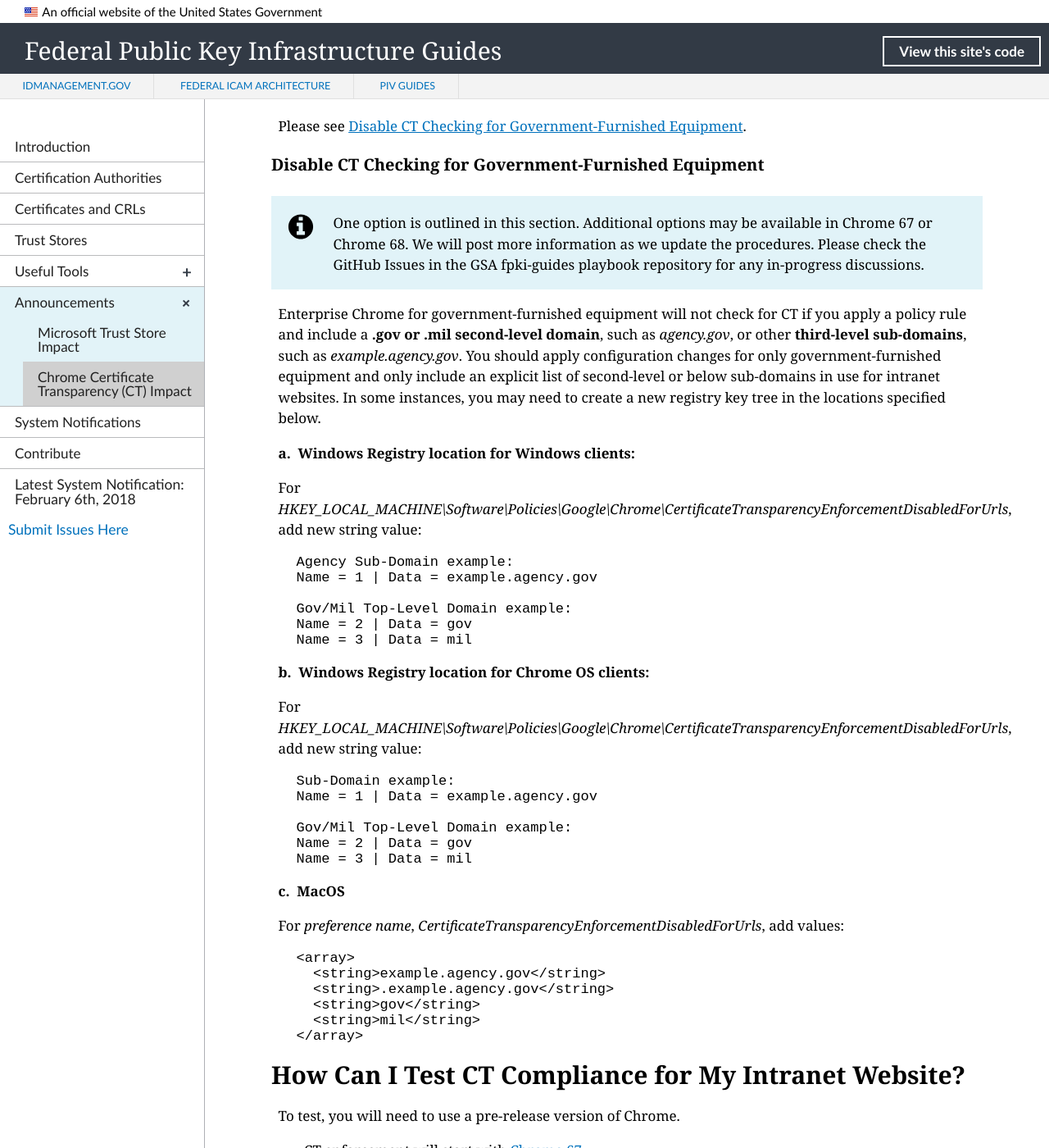
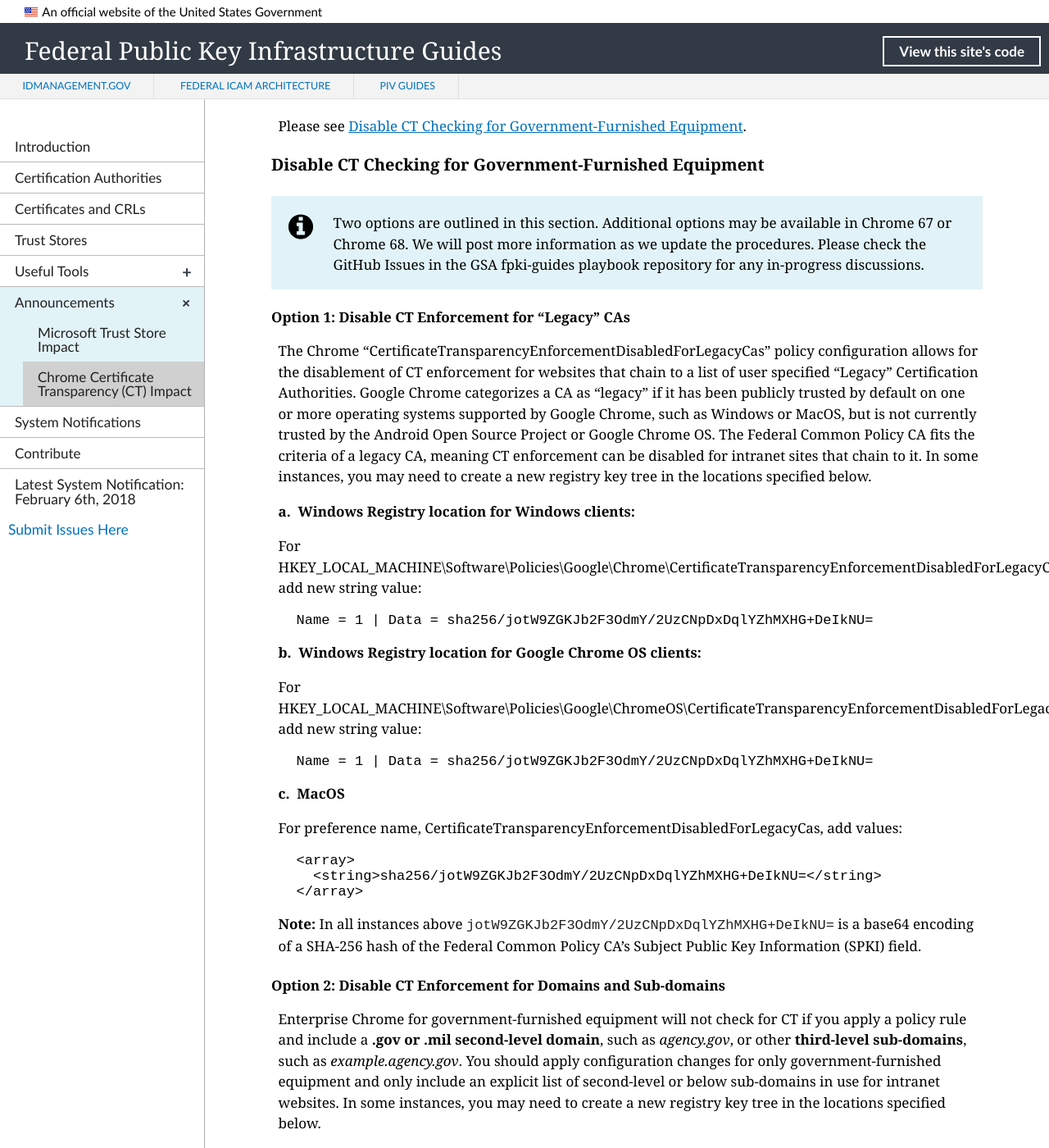
Before and after one commit to GSA/fpki-guides, a Jekyll site: the page built from _announcements/02_google_ct.md, in a window 1280 px wide and 1400 px high, scrolled down 2208 px. Shown: the whole window at 82% size. Built offline with Jekyll 4.4.1, drawn with Linux system fonts in a browser that asks for light colours; nearby versions of some CDN libraries; library files that are not in the unit come from our copies; some of the changed text lies outside the part shown.

Commit message:
Updated CT announcement
1) Added draft verbiage for CertificateTransparencyEnforcementDisabledForLegacyCas policy configuration.
2) Updated link to fpki graph

````diff
--- a/_announcements/02_google_ct.md
+++ b/_announcements/02_google_ct.md
@@ -55,7 +55,42 @@
 
 
 ### Disable CT Checking for Government-Furnished Equipment
-{% include alert-info.html content="One option is outlined in this section.  Additional options may be available in Chrome 67 or Chrome 68.  We will post more information as we update the procedures.  Please check the GitHub Issues in the GSA fpki-guides playbook repository for any in-progress discussions." %}
+{% include alert-info.html content="Two options are outlined in this section.  Additional options may be available in Chrome 67 or Chrome 68.  We will post more information as we update the procedures.  Please check the GitHub Issues in the GSA fpki-guides playbook repository for any in-progress discussions." %}
+
+#### Option 1: Disable CT Enforcement for "Legacy" CAs
+
+The Chrome "CertificateTransparencyEnforcementDisabledForLegacyCas" policy configuration allows for the disablement of CT enforcement for websites that chain to a list of user specified "Legacy" Certification Authorities. Google Chrome categorizes a CA as "legacy" if it has been publicly trusted by default on one or more operating systems supported by Google Chrome, such as Windows or MacOS, but is not currently trusted by the Android Open Source Project or Google Chrome OS. The Federal Common Policy CA fits the criteria of a legacy CA, meaning CT enforcement can be disabled for intranet sites that chain to it. In some instances, you may need to create a new registry key tree in the locations specified below.
+
+**a.&nbsp;&nbsp;Windows Registry location for Windows clients:**<br>
+
+For HKEY_LOCAL_MACHINE\Software\Policies\Google\Chrome\CertificateTransparencyEnforcementDisabledForLegacyCas, add new string value:
+
+   ```
+   Name = 1 | Data = sha256/jotW9ZGKJb2F3OdmY/2UzCNpDxDqlYZhMXHG+DeIkNU=
+   ```
+
+**b.&nbsp;&nbsp;Windows Registry location for Google Chrome OS clients:**<br>
+
+For HKEY_LOCAL_MACHINE\Software\Policies\Google\ChromeOS\CertificateTransparencyEnforcementDisabledForLegacyCas, add new string value:
+
+   ```
+   Name = 1 | Data = sha256/jotW9ZGKJb2F3OdmY/2UzCNpDxDqlYZhMXHG+DeIkNU=
+   ```
+
+**c.&nbsp;&nbsp;MacOS**<br>
+
+For preference name, CertificateTransparencyEnforcementDisabledForLegacyCas, add values:
+
+   ```
+   <array>
+     <string>sha256/jotW9ZGKJb2F3OdmY/2UzCNpDxDqlYZhMXHG+DeIkNU=</string>
+   </array>
+   ```
+
+**Note:** In all instances above `jotW9ZGKJb2F3OdmY/2UzCNpDxDqlYZhMXHG+DeIkNU=` is a base64 encoding of a SHA-256 hash of the Federal Common Policy CA's Subject Public Key Information (SPKI) field.
+
+
+#### Option 2: Disable CT Enforcement for Domains and Sub-domains
 
 Enterprise Chrome for government-furnished equipment will not check for CT if you apply a policy rule and include a **.gov or .mil second-level domain**, such as _agency.gov_, or other **third-level sub-domains**, such as _example.agency.gov_. You should apply configuration changes for only government-furnished equipment and only include an explicit list of second-level or below sub-domains in use for intranet websites. In some instances, you may need to create a new registry key tree in the locations specified below.
 
@@ -73,9 +108,9 @@
    Name = 3 | Data = mil
    ```
 
-**b.&nbsp;&nbsp;Windows Registry location for Chrome OS clients:**<br>
+**b.&nbsp;&nbsp;Windows Registry location for Google Chrome OS clients:**<br>
 
-For _HKEY_LOCAL_MACHINE\Software\Policies\Google\Chrome\CertificateTransparencyEnforcementDisabledForUrls_, add new string value:
+For _HKEY_LOCAL_MACHINE\Software\Policies\Google\ChromeOS\CertificateTransparencyEnforcementDisabledForUrls_, add new string value:
 
    ```
    Sub-Domain example:
@@ -128,7 +163,7 @@
    chrome.exe --enable-features="EnforceCTForNewCerts<EnforceCTTrial" --force-fieldtrials="EnforceCTTrial/Group1" --force-fieldtrial-params="EnforceCTTrial.Group1:date/1420086400"
    ```
 
-4. Browse to one of your intranet sites with a TLS/SSL certificate issued from a Federal PKI CA.  Alternatively, you can use these test sites: [FPKI Graph](https://fpki-graph.fpki-lab.gov){:target="_blank"} or [Joint Personnel Adjudication System](https://jpasapp.dmdc.osd.mil/JPAS/JPASDisclosureServlet){:target="_blank"}.
+4. Browse to one of your intranet sites with a TLS/SSL certificate issued from a Federal PKI CA.  Alternatively, you can use these test sites: [FPKI Graph](https://fpki.idmanagement.gov/tools/fpkigraph/){:target="_blank"} or [Joint Personnel Adjudication System](https://jpasapp.dmdc.osd.mil/JPAS/JPASDisclosureServlet){:target="_blank"}.
 
 5. If you don't see an error, clear the cache from the previous test and ensure that you launch Chrome using the command line with the CT flags enabled.
 
````
